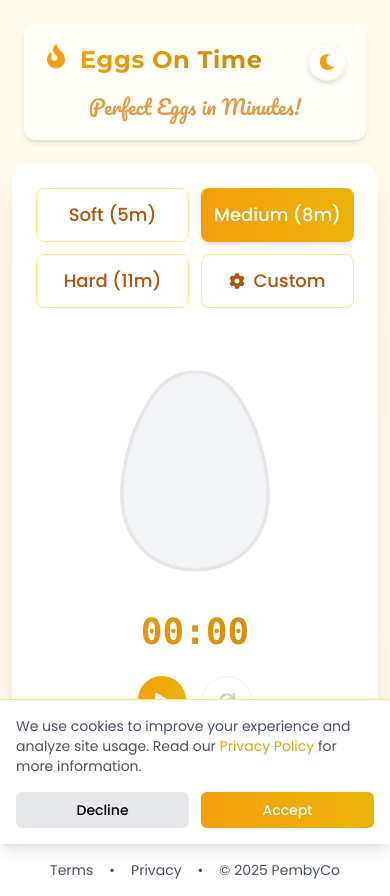
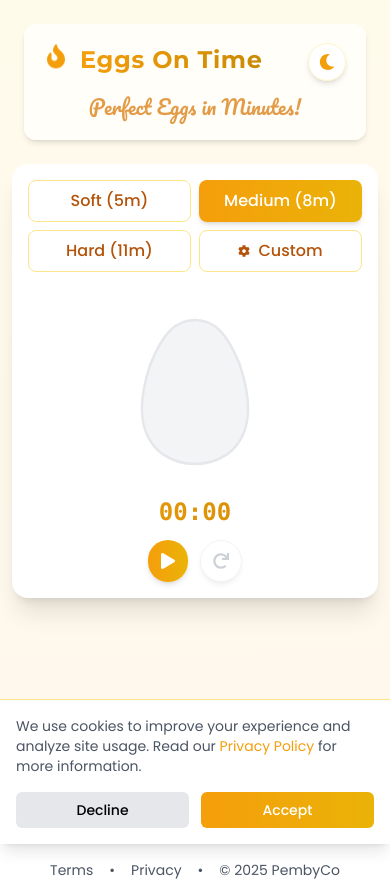
Before and after one commit to PembyCo/egg-timer, a Next.js app: page / in a window 390 px wide. Built offline with nearby package versions, Linux system fonts and the light colour scheme.

Commit message:
Implement compact mobile layout: smaller egg, reduced spacing, unified controls above fold

```diff
--- a/components/EggTimer.tsx
+++ b/components/EggTimer.tsx
@@ -39,13 +39,33 @@ const EggTimer: React.FC = () => {
     return () => clearInterval(timer);
   }, [isRunning, timeLeft]);
 
-  // Timer completion effect
+  // Timer completion effect with better sound
   useEffect(() => {
     if (timeLeft === 0 && isRunning) {
       setIsRunning(false);
-      new Audio("https://www.soundjay.com/buttons/beep-01a.mp3")
-        .play()
-        .catch(() => {});
+      // Create a more pleasant notification sound using Web Audio API
+      try {
+        const audioContext = new (window.AudioContext || (window as any).webkitAudioContext)();
+        const oscillator = audioContext.createOscillator();
+        const gainNode = audioContext.createGain();
+
+        oscillator.connect(gainNode);
+        gainNode.connect(audioContext.destination);
+
+        // Create a pleasant bell-like sound
+        oscillator.frequency.setValueAtTime(800, audioContext.currentTime);
+        oscillator.frequency.setValueAtTime(600, audioContext.currentTime + 0.1);
+        oscillator.frequency.setValueAtTime(800, audioContext.currentTime + 0.2);
+
+        gainNode.gain.setValueAtTime(0.3, audioContext.currentTime);
+        gainNode.gain.exponentialRampToValueAtTime(0.01, audioContext.currentTime + 1);
+
+        oscillator.start(audioContext.currentTime);
+        oscillator.stop(audioContext.currentTime + 1);
+      } catch (error) {
+        // Fallback to simple beep if Web Audio API fails
+        console.log("Timer completed!");
+      }
     }
   }, [timeLeft, isRunning]);
 
@@ -71,6 +91,14 @@ const EggTimer: React.FC = () => {
     setTimeLeft(0);
   }, []);
 
+  const handlePlayPause = useCallback(() => {
+    if (isRunning) {
+      pauseTimer();
+    } else {
+      startTimer();
+    }
+  }, [isRunning, startTimer, pauseTimer]);
+
   // Custom time handlers
   const handleCustomTimeSubmit = (e: React.FormEvent) => {
     e.preventDefault();
@@ -90,10 +118,10 @@ const EggTimer: React.FC = () => {
   const displaySeconds = Math.floor(timeLeft % 60);
 
   return (
-    <div className="bg-white dark:bg-gray-800 rounded-2xl shadow-xl p-6 max-w-md w-full">
+    <div className="bg-white dark:bg-gray-800 rounded-2xl shadow-xl p-4 sm:p-6 max-w-md w-full">
       <section>
         <h2 className="sr-only">Cooking Time Selection</h2>
-        <div className="grid grid-cols-2 gap-3 mb-6 w-full">
+        <div className="grid grid-cols-2 gap-2 sm:gap-3 mb-4 sm:mb-6 w-full">
           {Object.entries(EGG_TIMES).map(([type, { label, minutes }]) => (
             <button
               key={type}
@@ -102,7 +130,7 @@ const EggTimer: React.FC = () => {
                 setShowCustomInput(false);
                 if (!isRunning) setTimeLeft(0);
               }}
-              className={`w-full py-3 rounded-lg transition-colors text-center font-medium text-lg ${
+              className={`w-full py-2 sm:py-3 rounded-lg transition-colors text-center font-medium text-base sm:text-lg ${
                 selectedType === type
                   ? "bg-gradient-to-r from-amber-500 to-yellow-500 text-white shadow-md"
                   : "bg-white dark:bg-gray-700 border border-amber-200 dark:border-amber-700 text-amber-700 dark:text-amber-400 hover:bg-amber-50 dark:hover:bg-gray-600"
@@ -114,14 +142,14 @@ const EggTimer: React.FC = () => {
           ))}
           <button
             onClick={handleCustomButtonClick}
-            className={`w-full py-3 rounded-lg transition-colors flex items-center justify-center gap-2 font-medium text-lg ${
+            className={`w-full py-2 sm:py-3 rounded-lg transition-colors flex items-center justify-center gap-2 font-medium text-base sm:text-lg ${
               selectedType === "custom" && !showCustomInput
                 ? "bg-gradient-to-r from-amber-500 to-yellow-500 text-white shadow-md"
                 : "bg-white dark:bg-gray-700 border border-amber-200 dark:border-amber-700 text-amber-700 dark:text-amber-400 hover:bg-amber-50 dark:hover:bg-gray-600"
             }`}
             aria-pressed={selectedType === "custom"}
           >
-            <FaCog className="w-4 h-4" aria-hidden="true" title="Settings icon" />
+            <FaCog className="w-3 h-3 sm:w-4 sm:h-4" aria-hidden="true" title="Settings icon" />
             {selectedType === "custom" && !showCustomInput
               ? `Custom (${customMinutes}m)`
               : "Custom"
@@ -152,39 +180,39 @@ const EggTimer: React.FC = () => {
       {/* Timer display */}
       <section>
         <h3 className="sr-only">Timer Display</h3>
-        <div className="text-4xl font-mono text-center mb-6 text-transparent bg-clip-text bg-gradient-to-r from-amber-500 to-yellow-600 dark:from-amber-400 dark:to-yellow-500 font-bold">
+        <div className="text-2xl sm:text-4xl font-mono text-center mb-3 sm:mb-4 text-transparent bg-clip-text bg-gradient-to-r from-amber-500 to-yellow-600 dark:from-amber-400 dark:to-yellow-500 font-bold">
           {String(displayMinutes).padStart(2, "0")}:{String(displaySeconds).padStart(2, "0")}
         </div>
       </section>
 
-      {/* Timer controls */}
+      {/* Timer controls - Compact for mobile, normal for desktop */}
       <section>
         <h3 className="sr-only">Timer Controls</h3>
-        <div className="flex justify-center gap-4">
+        <div className="flex justify-center gap-3 sm:gap-4">
           <button
             onClick={isRunning ? pauseTimer : startTimer}
             disabled={timeLeft === 0 && isRunning}
-            className="p-4 rounded-full bg-gradient-to-r from-amber-500 to-yellow-500 text-white hover:from-amber-600 hover:to-yellow-600 disabled:opacity-50 disabled:from-gray-300 disabled:to-gray-300 shadow-md transition-all"
+            className="p-3 sm:p-4 rounded-full bg-gradient-to-r from-amber-500 to-yellow-500 text-white hover:from-amber-600 hover:to-yellow-600 disabled:opacity-50 disabled:from-gray-300 disabled:to-gray-300 shadow-md transition-all"
             aria-label={isRunning ? "Pause timer" : "Start timer"}
           >
-            {isRunning ? <FaPause aria-hidden="true" title="Pause icon" /> : <FaPlay aria-hidden="true" title="Play icon" />}
+            {isRunning ? <FaPause className="w-4 h-4 sm:w-5 sm:h-5" aria-hidden="true" title="Pause icon" /> : <FaPlay className="w-4 h-4 sm:w-5 sm:h-5" aria-hidden="true" title="Play icon" />}
           </button>
           <button
             onClick={resetTimer}
             disabled={timeLeft === 0 && !isRunning}
-            className="p-4 rounded-full bg-white dark:bg-gray-700 border border-red-300 dark:border-red-500 text-red-500 hover:bg-red-50 dark:hover:bg-gray-600 disabled:opacity-50 disabled:text-gray-400 disabled:border-gray-200 disabled:hover:bg-white dark:disabled:hover:bg-gray-700 shadow-md transition-all"
+            className="p-3 sm:p-4 rounded-full bg-white dark:bg-gray-700 border border-red-300 dark:border-red-500 text-red-500 hover:bg-red-50 dark:hover:bg-gray-600 disabled:opacity-50 disabled:text-gray-400 disabled:border-gray-200 disabled:hover:bg-white dark:disabled:hover:bg-gray-700 shadow-md transition-all"
             aria-label="Reset timer"
           >
-            <FaRedo aria-hidden="true" title="Reset icon" />
+            <FaRedo className="w-4 h-4 sm:w-5 sm:h-5" aria-hidden="true" title="Reset icon" />
           </button>
         </div>
       </section>
 
       {/* Completion notification */}
       {timeLeft === 0 && isRunning && (
-        <section className="mt-4">
+        <section className="mt-3 sm:mt-4">
           <h3 className="sr-only">Timer Complete</h3>
-          <div className="text-center text-amber-600 dark:text-amber-400 font-medium bg-amber-50 dark:bg-amber-900/20 p-3 rounded-lg border border-amber-200 dark:border-amber-700 animate-pulse">
+          <div className="text-center text-amber-600 dark:text-amber-400 font-medium bg-amber-50 dark:bg-amber-900/20 p-2 sm:p-3 rounded-lg border border-amber-200 dark:border-amber-700 animate-pulse text-sm sm:text-base">
             Your egg is ready!
           </div>
         </section>
--- a/components/EggVisualization.tsx
+++ b/components/EggVisualization.tsx
@@ -8,8 +8,8 @@ interface EggVisualizationProps {
 
 const EggVisualization: React.FC<EggVisualizationProps> = ({ fillPercentage }) => {
   return (
-    <div className="flex justify-center mb-6">
-      <div className="relative w-44 h-64">
+    <div className="flex justify-center mb-4">
+      <div className="relative w-32 h-48 sm:w-44 sm:h-64">
         <svg
           className="w-full h-full"
           viewBox="0 0 100 140"
```
